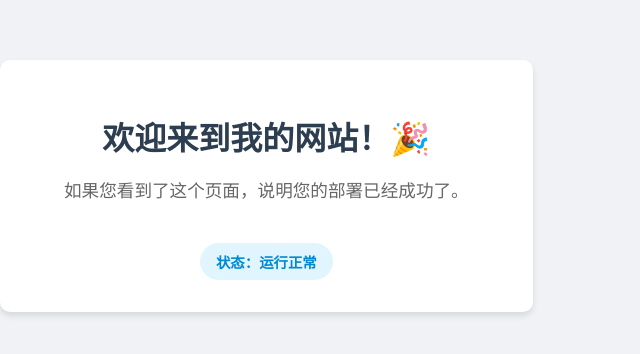
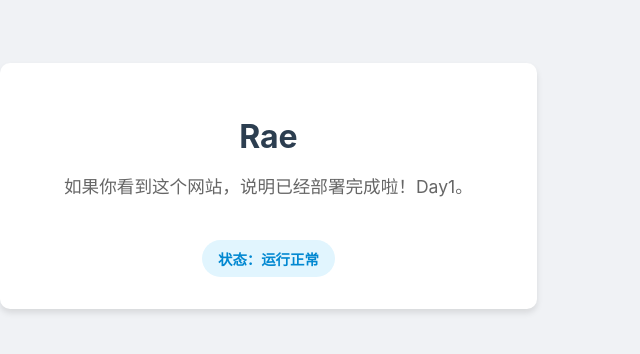
Before and after one commit to zz2x14/lmstroy, a plain HTML site: page index.html in a window 1280 px wide. Shown: the part 214-568 px from the top of the page, without its empty margins (0-640 px from the left). Drawn offline with Linux system fonts and the light colour scheme.

Commit message:
Update index.html

```diff
--- a/index.html
+++ b/index.html
@@ -3,7 +3,7 @@
 <head>
     <meta charset="UTF-8">
     <meta name="viewport" content="width=device-width, initial-scale=1.0">
-    <title>欢迎访问我的网站</title>
+    <title>Realove</title>
     <style>
         /* 这里是简单的样式，让页面看起来更整洁 */
         body {
@@ -46,10 +46,11 @@
 <body>
 
     <div class="container">
-        <h1>欢迎来到我的网站！🎉</h1>
-        <p>如果您看到了这个页面，说明您的部署已经成功了。</p>
+        <h1>Rae</h1>
+        <p>如果你看到这个网站，说明已经部署完成啦！Day1。</p>
         <div class="status">状态：运行正常</div>
     </div>
 
 </body>
+
 </html>
```
